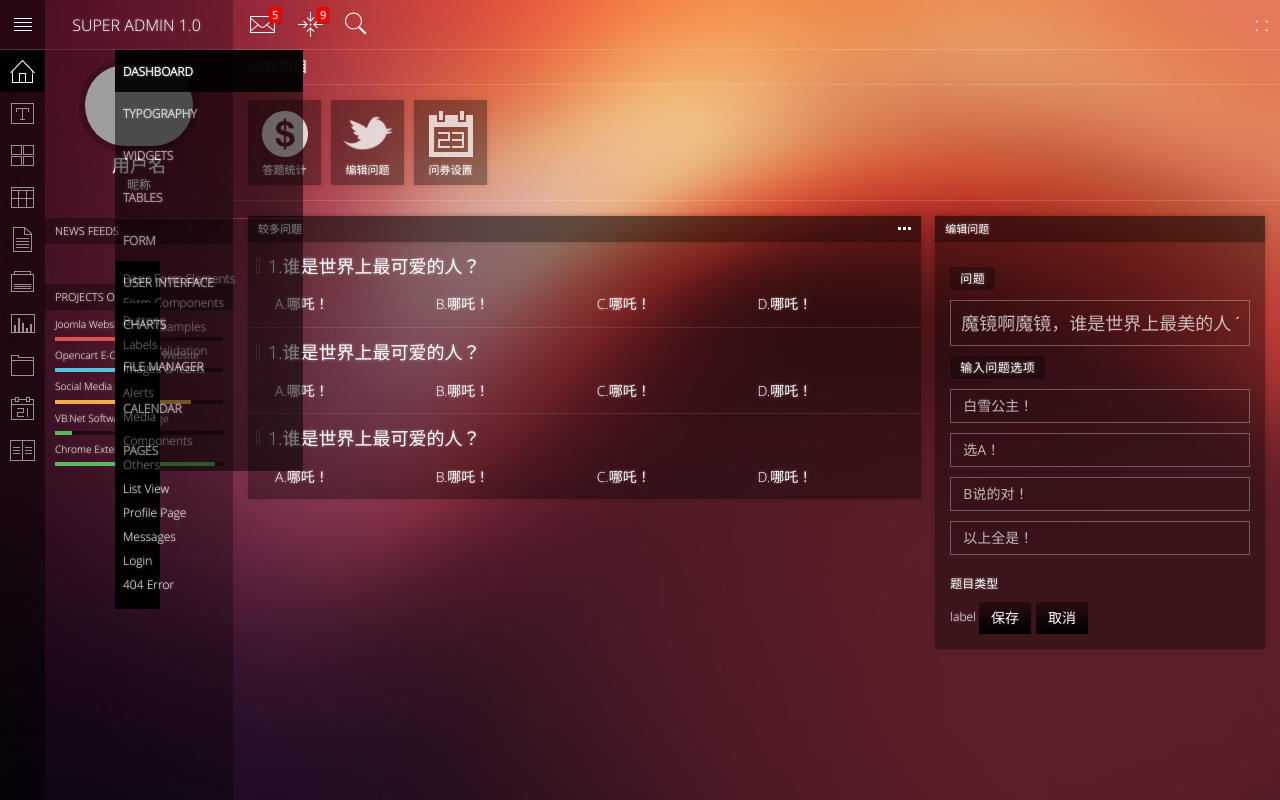
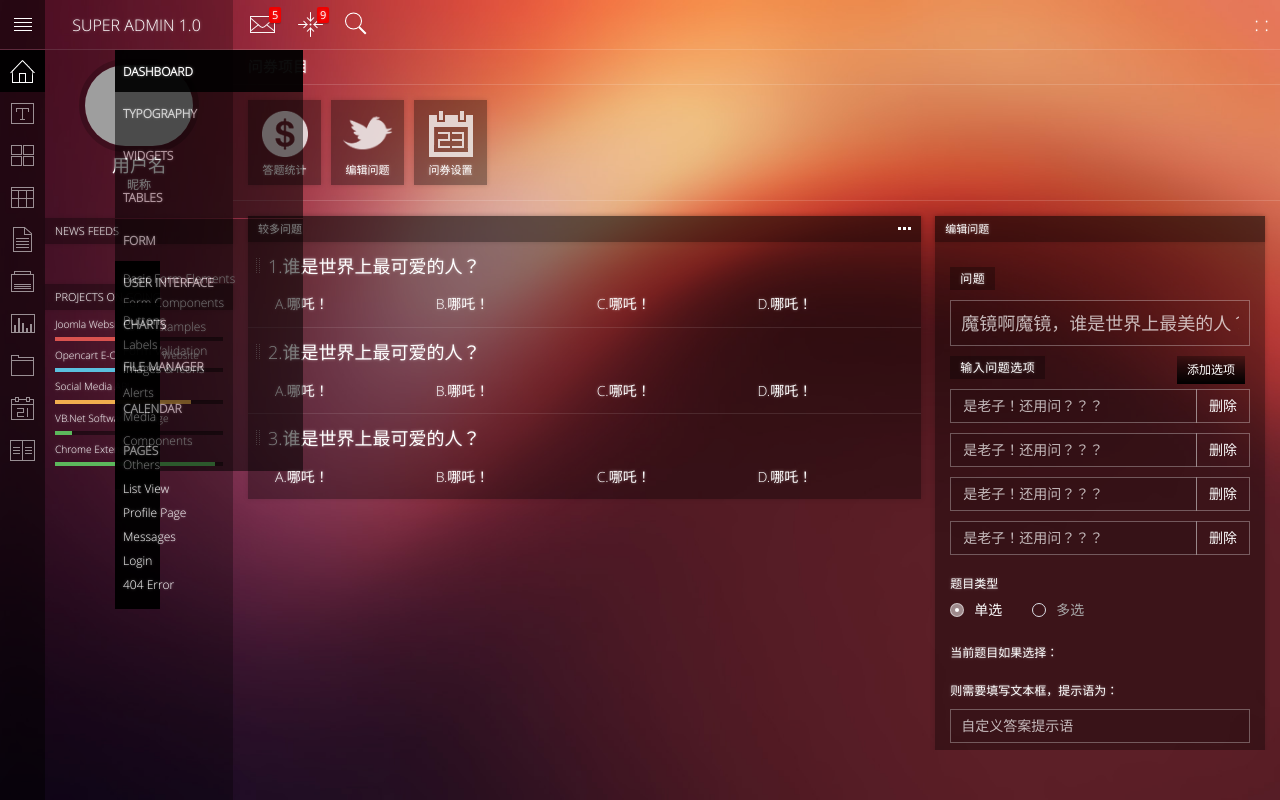
Before and after one commit to 121107684/vue, a Vue app: page /#/editque in a window 1280 px wide. Built offline with nearby package versions, Linux system fonts and the light colour scheme; grey boxes are pictures that could not be loaded.

Commit message:
表单写好啦

```diff
--- a/package.json
+++ b/package.json
@@ -16,7 +16,8 @@
   "dependencies": {
     "axios": "^0.17.0",
     "bootstrap": "^3.3.7",
-    "vue": "^2.4.2",
+    "element-ui": "^2.0.3",
+    "vue": "^2.5.3",
     "vue-resource": "^1.3.4",
     "vue-router": "^2.7.0",
     "vuex": "^2.4.1"
@@ -84,7 +85,7 @@
     "url-loader": "^0.5.8",
     "vue-loader": "^13.0.4",
     "vue-style-loader": "^3.0.1",
-    "vue-template-compiler": "^2.4.2",
+    "vue-template-compiler": "^2.5.3",
     "webpack": "^3.6.0",
     "webpack-bundle-analyzer": "^2.9.0",
     "webpack-dev-middleware": "^1.12.0",
--- a/src/components/index.vue
+++ b/src/components/index.vue
@@ -41,6 +41,13 @@ export default {
   height: -webkit-calc(100% - 50px);
   height: calc(100% - 50px);
 }
+.container {
+    overflow-y: auto;
+    height: -moz-calc(100% - 50px);
+    height: -webkit-calc(100% - 50px);
+    height: calc(100% - 50px);
+    transition: all .3s
+}
 </style>
 
 <!-- Add "scoped" attribute to limit CSS to this component only -->
--- a/src/components/ticket/editque.vue
+++ b/src/components/ticket/editque.vue
@@ -20,18 +20,18 @@
                         </ul>
                     </div>
                     <div class="listview narrow todo-list sortable">
-                        <div class="media" v-for="data in msg">
+                        <div class="media" v-for="(data,key) in msg">
                             <div class='list-options'>
                                 <a class="btn btn-sm" title="编辑">
                                     <span class="icon">&#61952;</span>
-                                    <span class="icon">编辑</span>
+                                    <span class="icon" @click="editthis(data)">编辑</span>
                                 </a>
                                 <a class="btn btn-sm" title="删除">
                                     <i class="fa fa-trash-o"></i>
                                     <span class="icon">删除</span>
                                 </a>
                             </div>
-                            <h4>{{data.q}}</h4>
+                            <h4>{{key+1}}.{{data.q}}</h4>
                             <h5 v-for="(value,key,index) in data.an" class="col-md-3">{{String.fromCharCode(65+key)}}.{{value}}</h5>
                         </div>
 
@@ -43,18 +43,37 @@
                     <h2 class="tile-title">编辑问题</h2>
                     <div class="listview p-15">
                         <h2 class="block-title">问题</h2>
-                        <input class="form-control input-lg p-10" type="text" placeholder="魔镜啊魔镜，谁是世界上最美的人？"/>
-                        <div>
+                        <input v-model="ansedit.q" class="form-control input-lg p-10" type="text" placeholder="魔镜啊魔镜，谁是世界上最美的人？" />
+                        <div class="clearfix">
                             <h2 class="block-title">输入问题选项</h2>
+                            <button @click="addans" class="btn m-r-5 btn-sm pull-right m-10 m-b-0">添加选项</button>
                         </div>
-                        <input class="form-control m-b-10" type="text" placeholder="白雪公主！"/>
-                        <input class="form-control m-b-10" type="text" placeholder="选A！"/>
-                        <input class="form-control m-b-10" type="text" placeholder="B说的对！"/>
-                        <input class="form-control m-b-10" type="text" placeholder="以上全是！"/>
+                        <div class="input-group  m-b-10" v-for="(value,key,index) in ansedit.an">
+                            <div class="form-control p-0 b-0">
+                                <input v-model="ansedit.an[key]" class="form-control" type="text" placeholder="是老子！还用问？？？" />
+                            </div>
+                            <div class="input-group-btn p-0 m-0">
+                                <button class="btn btn-alt" @click="delthis(key,ansedit.an)">删除</button>
+                            </div>
+
+                        </div>
                         <p class="m-t-20">题目类型</p>
-                        label
+                        <div class="m-b-15">
+                            <el-radio v-model="radio" label="only">单选</el-radio>
+                            <el-radio v-model="radio" label="more">多选</el-radio>
+                        </div>
+                        <p class="m-t-20">当前题目如果选择：{{radioif}}</p>
+                        <div class="m-b-15">
+                            <el-radio v-for="data in radioarr" :key="data" v-model="radioif" v-bind:label="data">
+                                <b class="strong">{{data}}</b>
+                            </el-radio>
+                        </div>
+                        <p class="m-t-20">则需要填写文本框，提示语为：</p>
+                        <input v-model="otherans" class="form-control p-10 m-b-10" type="text" placeholder="自定义答案提示语" />
+
                         <button class="btn m-r-5">保存</button>
                         <button class="btn m-r-5">取消</button>
+                        <button @click="clearthis" class="btn m-r-5">清空</button>
                     </div>
                 </div>
             </div>
@@ -74,16 +93,70 @@ export default {
     data() {
         return {
             msg: [{
-                q: '1.谁是世界上最可爱的人？',
+                q: '谁是世界上最可爱的人？',
                 an: ['哪吒！', '哪吒！', '哪吒！', '哪吒！']
             }, {
-                q: '1.谁是世界上最可爱的人？',
+                q: '谁是世界上最可爱的人？',
                 an: ['哪吒！', '哪吒！', '哪吒！', '哪吒！']
             }, {
-                q: '1.谁是世界上最可爱的人？',
+                q: '谁是世界上最可爱的人？',
                 an: ['哪吒！', '哪吒！', '哪吒！', '哪吒！']
-            }]
+            }],
+            ansedit: {
+                q: '',
+                an: ['', '', '', '']
+            },
+            radio: 'only',
+            radioif: '',
+            radioarr: [],
+            otherans: ''
+        }
+    },
+    methods: {
+        editthis(data) {
+            console.log(data);
+            this.ansedit = data;
+            // this.radioarr = []
+            // for (let i in data.an) {
+            //     this.radioarr.push(String.fromCharCode(65 + Number(i)))
+            // }
+        },
+        clearthis() {
+            this.ansedit = {
+                q: '',
+                an: []
+            }
+        },
+        addans() {
+            this.ansedit.an.push('');
+            // this.radioarr = []
+            // for (let i in this.ansedit.an) {
+            //     this.radioarr.push(String.fromCharCode(65 + Number(i)))
+            // }
+        },
+        delthis(index, data) {
+            data.splice(index, 1);
+            // this.radioarr = []
+            // for (let i in this.ansedit.an) {
+            //     this.radioarr.push(String.fromCharCode(65 + Number(i)))
+            // }
+        }
+    },
+    computed: {
+        ansedit: {
+            set: function(newValue) {
+                console.log(newValue,'aa')
+                this.radioarr = []
+                for (let i in this.ansedit.an) {
+                    this.radioarr.push(String.fromCharCode(65 + Number(i)))
+                }
+            },
+            get: function() {
+                return this.msg
+            }
         }
     }
+
 }
+
 </script>
--- a/src/components/ticket/ticketindex.vue
+++ b/src/components/ticket/ticketindex.vue
@@ -26,3 +26,20 @@
         <router-view/>
     </section>
 </template>
+<style>
+.el-radio__inner {
+    border-radius: 100% !important;
+    background:transparent;
+}
+.el-radio__input.is-checked .el-radio__inner{
+    background: rgba(255,255,255,.5);
+    border-color: rgba(255,255,255,.5)
+}
+.el-radio__label {
+    text-shadow: none;
+    color:#aaa
+}
+.el-radio__input.is-checked+.el-radio__label{
+    color:#fff
+}
+</style>
```
Also changed, not shown: src/main.js (+8 -3 lines), 1 other file (tests, documents, lock files or other folders).
